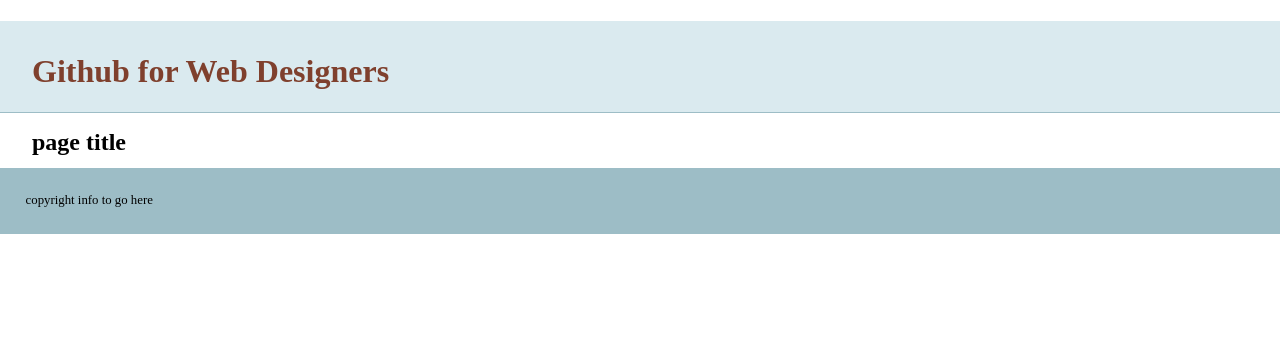
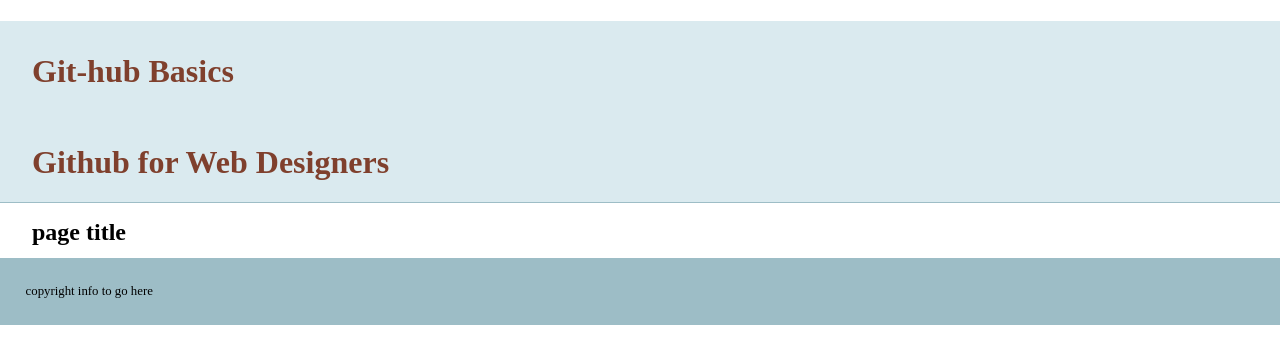
Before and after one commit to wmchanakakasun/git-basics, a plain HTML site: page index.html in a window 1280 px wide. Drawn offline with nearby package versions, Linux system fonts and the light colour scheme.

Commit message:
new header was added

```diff
--- a/index.html
+++ b/index.html
@@ -14,7 +14,7 @@
     </head>
     <body>
     <header>
-
+<h1>Git-hub Basics</h1>
 	<h1><span aria-hidden="true" data-icon="&#xE087;" class="github-icon"></span> Github for Web Designers</h1>
 
     </header>
```
